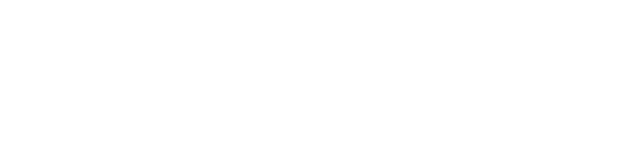
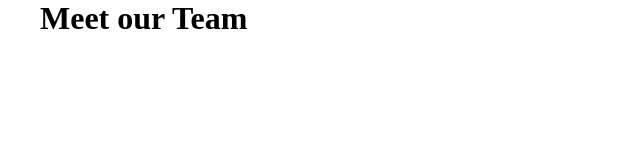
Before and after one commit to Riccardo15Pinto/html-css-flex-cards, a plain HTML site: page index.html in a window 1280 px wide. Shown: the whole page, without its empty margins (0-640 px from the left). Drawn offline with Linux system fonts and the light colour scheme.

Commit message:
add header and title

```diff
--- a/index.html
+++ b/index.html
@@ -12,7 +12,9 @@
 </head>
 <body>
     <div class="container">
-
+        <header>
+            <h1>Meet our Team</h1>
+        </header>
     </div>
 </body>
 </html>
```
